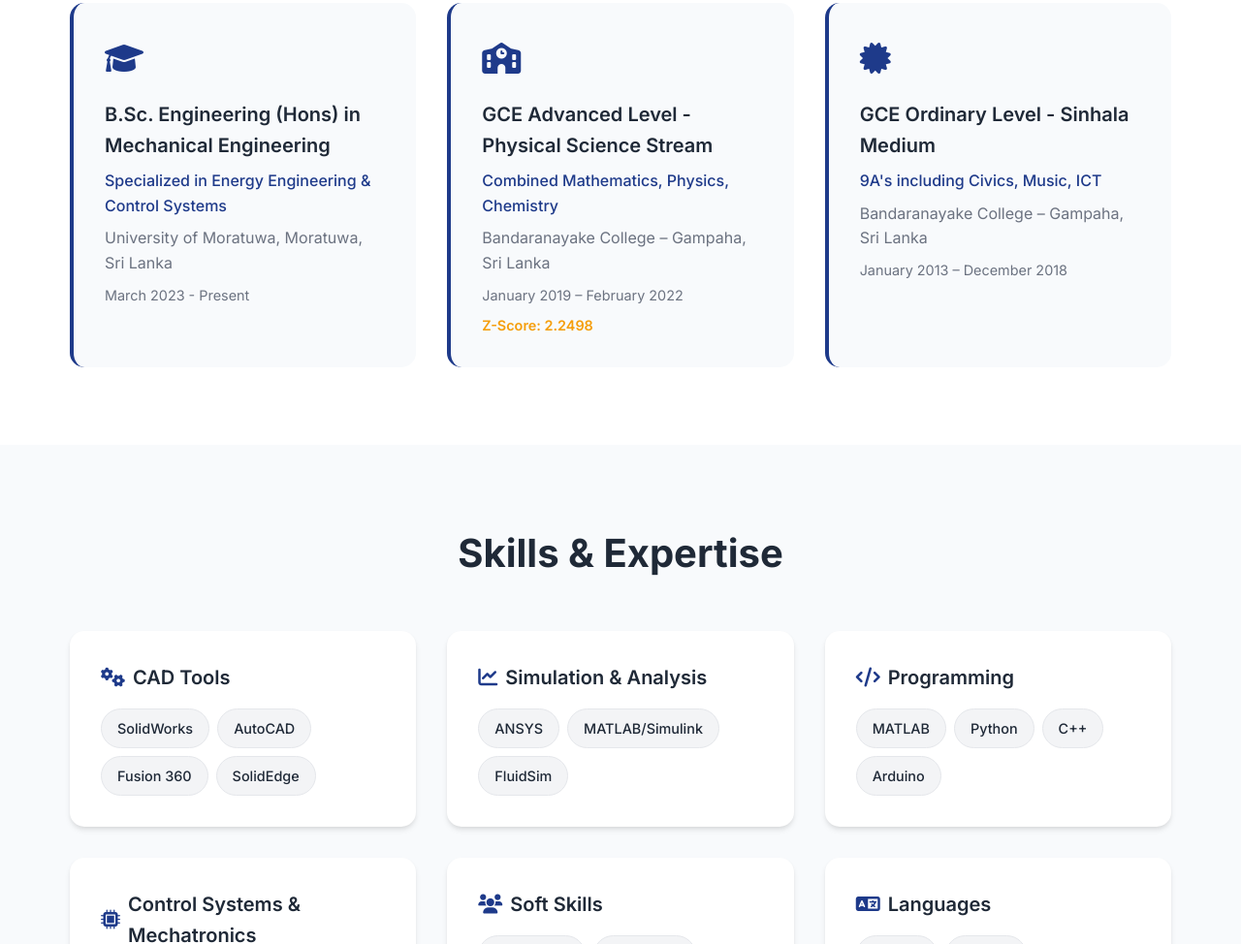
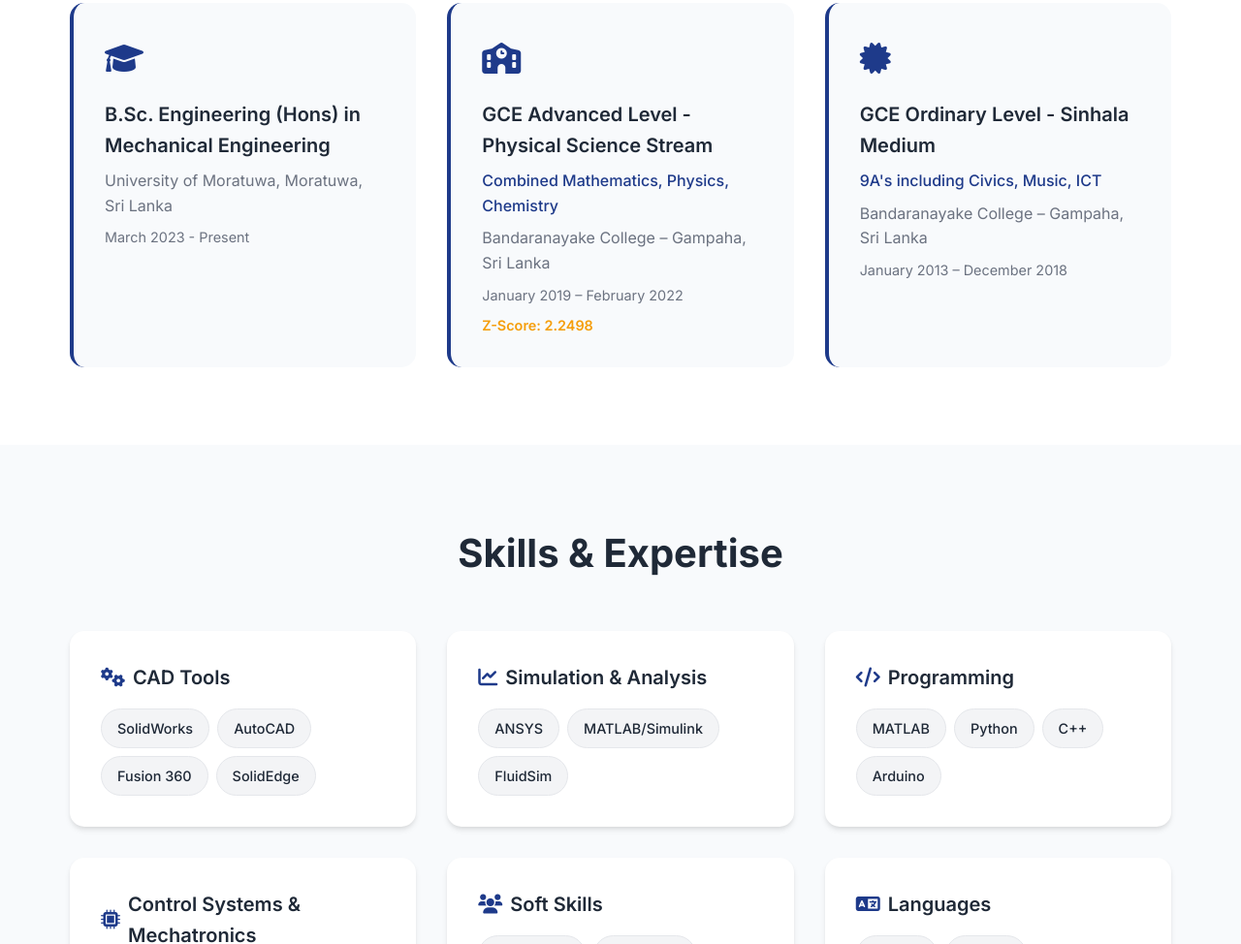
Before and after one commit to MayukaHP494/Portfolio, a plain HTML site: page index.html in a window 1280 px wide. Shown: the part 3277-4251 px from the top of the page at 97% size. Drawn offline with Linux system fonts and the light colour scheme.

Commit message:
Update index.html

```diff
--- a/index.html
+++ b/index.html
@@ -228,7 +228,7 @@
                     </div>
                     <div class="education-content">
                         <h3>B.Sc. Engineering (Hons) in Mechanical Engineering</h3>
-                        <p class="education-subtitle">Specialized in Energy Engineering & Control Systems</p>
+
                         <p class="education-institution">University of Moratuwa, Moratuwa, Sri Lanka</p>
                         <p class="education-duration">March 2023 - Present</p>
                     </div>
```
